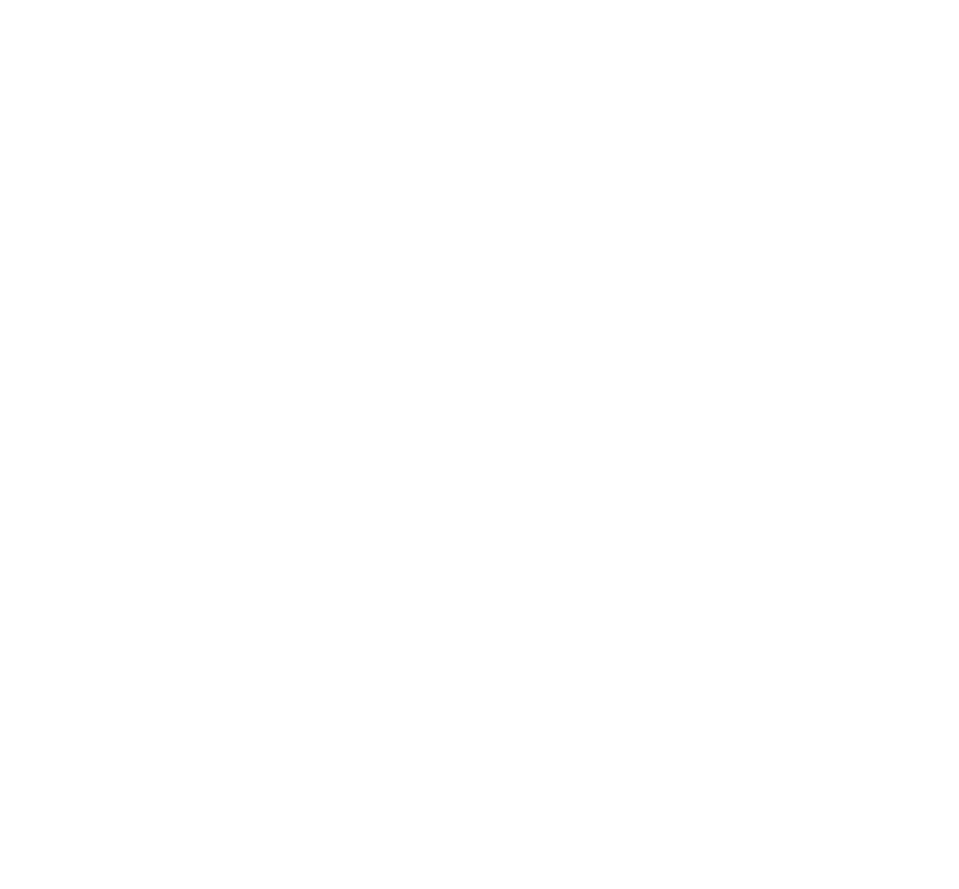
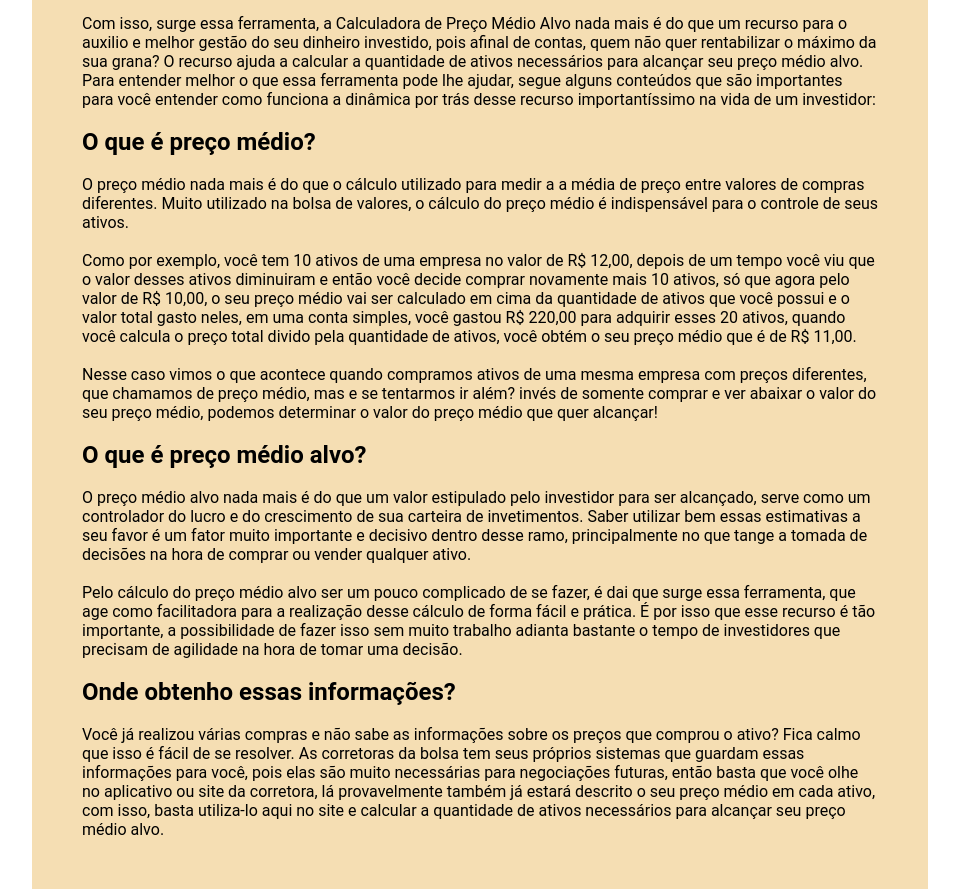
Before and after one commit to wesleyara/calculadora-de-pm-alvo-para-acoes, a React (Create React App) app: page / in a window 1280 px wide. Shown: the part 840-1729 px from the top of the page, without its empty margins (160-1119 px from the left). Before the commit the page ends 800 px from the top, so only its background shows below. Built offline with nearby package versions, Linux system fonts and the light colour scheme.

Commit message:
:wrench: Alterando componente Conteudo

```diff
--- a/src/components/main/components-secondary/Conteudo.tsx
+++ b/src/components/main/components-secondary/Conteudo.tsx
@@ -5,7 +5,88 @@
   return (
     <div className={style.containerContent}>
       <div className={style.content}>
-        <p>Início do contéudo</p>
+        <h2>Descrição:</h2>
+        <br />
+        <p>
+          Impulsionados pela vontade de melhor investir o seu dinheiro, cada dia
+          mais vem crescendo o número de investidores no Brasil, e com isso vem
+          também a necessidade de fazer diferentes cálculos para manter toda
+          movimentação do seu dinheiro em ordem e da forma mais lucrativa
+          possível, de acordo com seu perfil de investidor.
+        </p>
+        <br />
+        <p>
+          Com isso, surge essa ferramenta, a Calculadora de Preço Médio Alvo
+          nada mais é do que um recurso para o auxilio e melhor gestão do seu
+          dinheiro investido, pois afinal de contas, quem não quer rentabilizar
+          o máximo da sua grana? O recurso ajuda a calcular a quantidade de
+          ativos necessários para alcançar seu preço médio alvo. Para entender
+          melhor o que essa ferramenta pode lhe ajudar, segue alguns conteúdos
+          que são importantes para você entender como funciona a dinâmica por
+          trás desse recurso importantíssimo na vida de um investidor:
+        </p>
+        <br />
+        <h2>O que é preço médio?</h2>
+        <br />
+        <p>
+          O preço médio nada mais é do que o cálculo utilizado para medir a a
+          média de preço entre valores de compras diferentes. Muito utilizado na
+          bolsa de valores, o cálculo do preço médio é indispensável para o
+          controle de seus ativos.
+        </p>
+        <br />
+        <p>
+          Como por exemplo, você tem 10 ativos de uma empresa no valor de R$
+          12,00, depois de um tempo você viu que o valor desses ativos
+          diminuiram e então você decide comprar novamente mais 10 ativos, só
+          que agora pelo valor de R$ 10,00, o seu preço médio vai ser calculado
+          em cima da quantidade de ativos que você possui e o valor total gasto
+          neles, em uma conta simples, você gastou R$ 220,00 para adquirir esses
+          20 ativos, quando você calcula o preço total divido pela quantidade de
+          ativos, você obtém o seu preço médio que é de R$ 11,00.
+        </p>
+        <br />
+        <p>
+          Nesse caso vimos o que acontece quando compramos ativos de uma mesma
+          empresa com preços diferentes, que chamamos de preço médio, mas e se
+          tentarmos ir além? invés de somente comprar e ver abaixar o valor do
+          seu preço médio, podemos determinar o valor do preço médio que quer
+          alcançar!
+        </p>
+        <br />
+        <h2>O que é preço médio alvo?</h2>
+        <br />
+        <p>
+          O preço médio alvo nada mais é do que um valor estipulado pelo
+          investidor para ser alcançado, serve como um controlador do lucro e do
+          crescimento de sua carteira de invetimentos. Saber utilizar bem essas
+          estimativas a seu favor é um fator muito importante e decisivo dentro
+          desse ramo, principalmente no que tange a tomada de decisões na hora
+          de comprar ou vender qualquer ativo.
+        </p>
+        <br />
+        <p>
+          Pelo cálculo do preço médio alvo ser um pouco complicado de se fazer,
+          é dai que surge essa ferramenta, que age como facilitadora para a
+          realização desse cálculo de forma fácil e prática. É por isso que esse
+          recurso é tão importante, a possibilidade de fazer isso sem muito
+          trabalho adianta bastante o tempo de investidores que precisam de
+          agilidade na hora de tomar uma decisão.
+        </p>
+        <br />
+        <h2>Onde obtenho essas informações?</h2>
+        <br />
+        <p>
+          Você já realizou várias compras e não sabe as informações sobre os
+          preços que comprou o ativo? Fica calmo que isso é fácil de se
+          resolver. As corretoras da bolsa tem seus próprios sistemas que
+          guardam essas informações para você, pois elas são muito necessárias
+          para negociações futuras, então basta que você olhe no aplicativo ou
+          site da corretora, lá provavelmente também já estará descrito o seu
+          preço médio em cada ativo, com isso, basta utiliza-lo aqui no site e
+          calcular a quantidade de ativos necessários para alcançar seu preço
+          médio alvo.
+        </p>
       </div>
     </div>
   );
```
